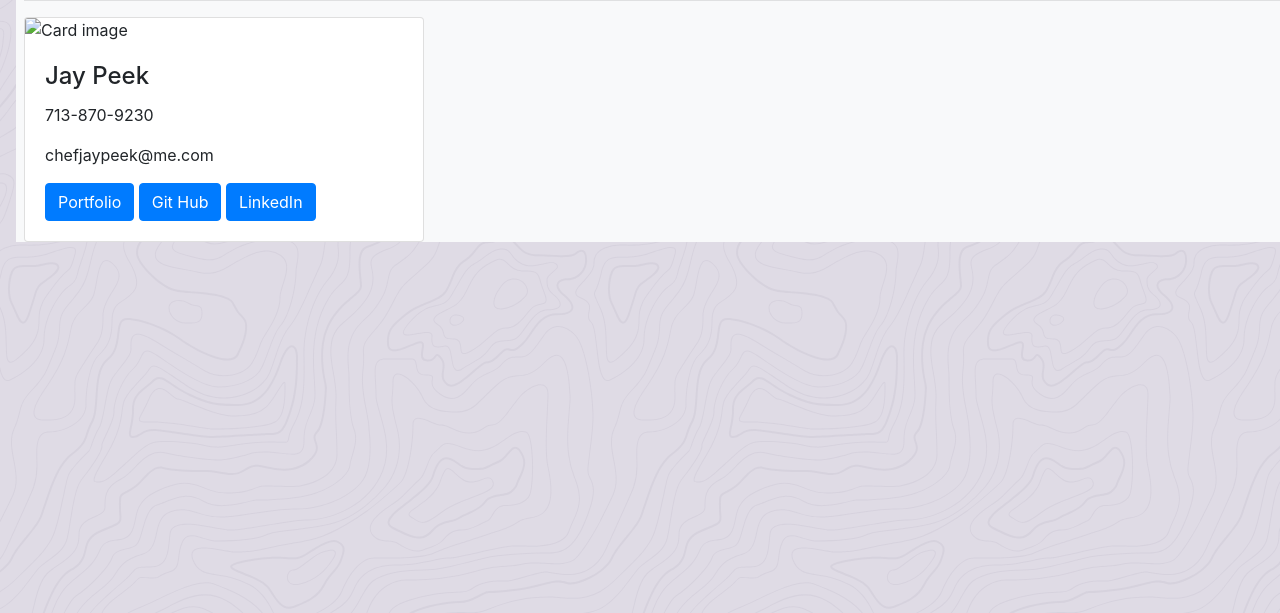
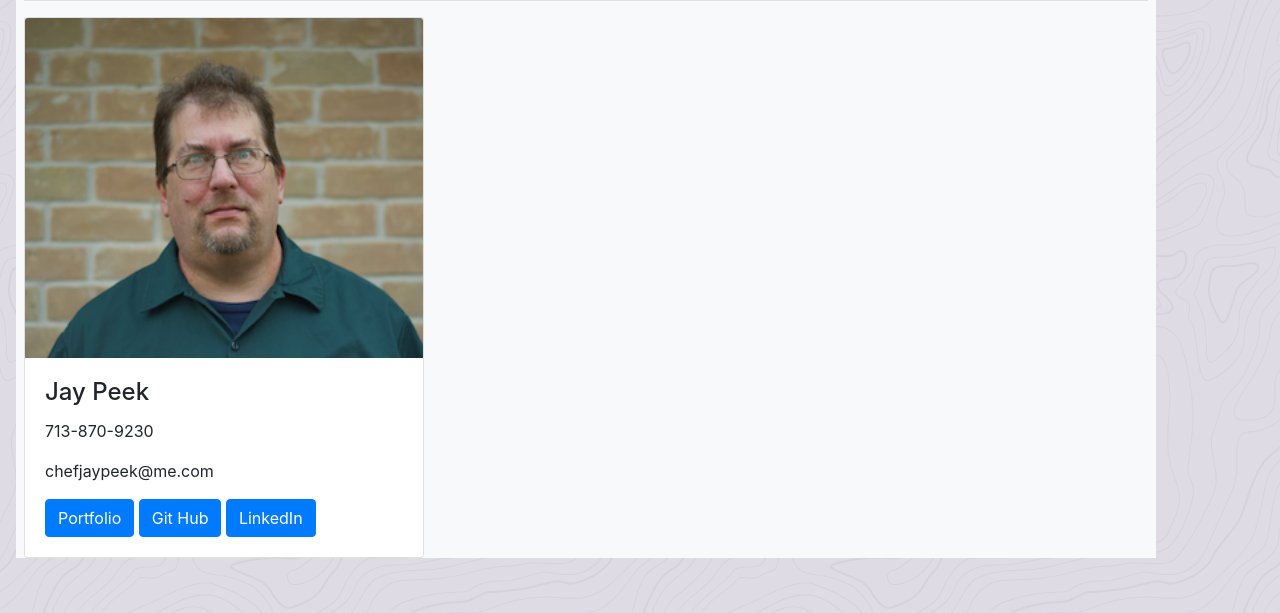
Before and after one commit to ChefJayPeek/Profile, a plain HTML site: page contact.html in a window 1280 px wide. Shown: the part 187-800 px from the top of the page. Drawn offline with nearby package versions, Linux system fonts and the light colour scheme.

Commit message:
Added resume and new profile picture, fixed a container on index.html

```diff
--- a/contact.html
+++ b/contact.html
@@ -30,12 +30,12 @@
       </nav>
 
       <!--contact card-->
-      <div class="container col bg-light mt-5 mx-3 px-2">
+      <div class="container cold bg-light mt-5 mx-3 px-2">
         <h1 class="display-4">Contact</h1>
         <hr>
           <div class = "justify-content-around">
             <div class="card" style="width:400px">
-              <img class="card-img-top" src="img_avatar1.png" alt="Card image">
+              <img class="card-img-top" src="assets/JayPeekProfilePicture.png" alt="Card image">
               <div class="card-body">
                 <h4 class="card-title">Jay Peek</h4>
                 <p class="phone-number">713-870-9230</p>
```
Also changed, not shown: index.html (+2 -2 lines), assets/JayPeekProfilePicture.png (added), assets/JayPortrait.png (deleted), 3 other files.
